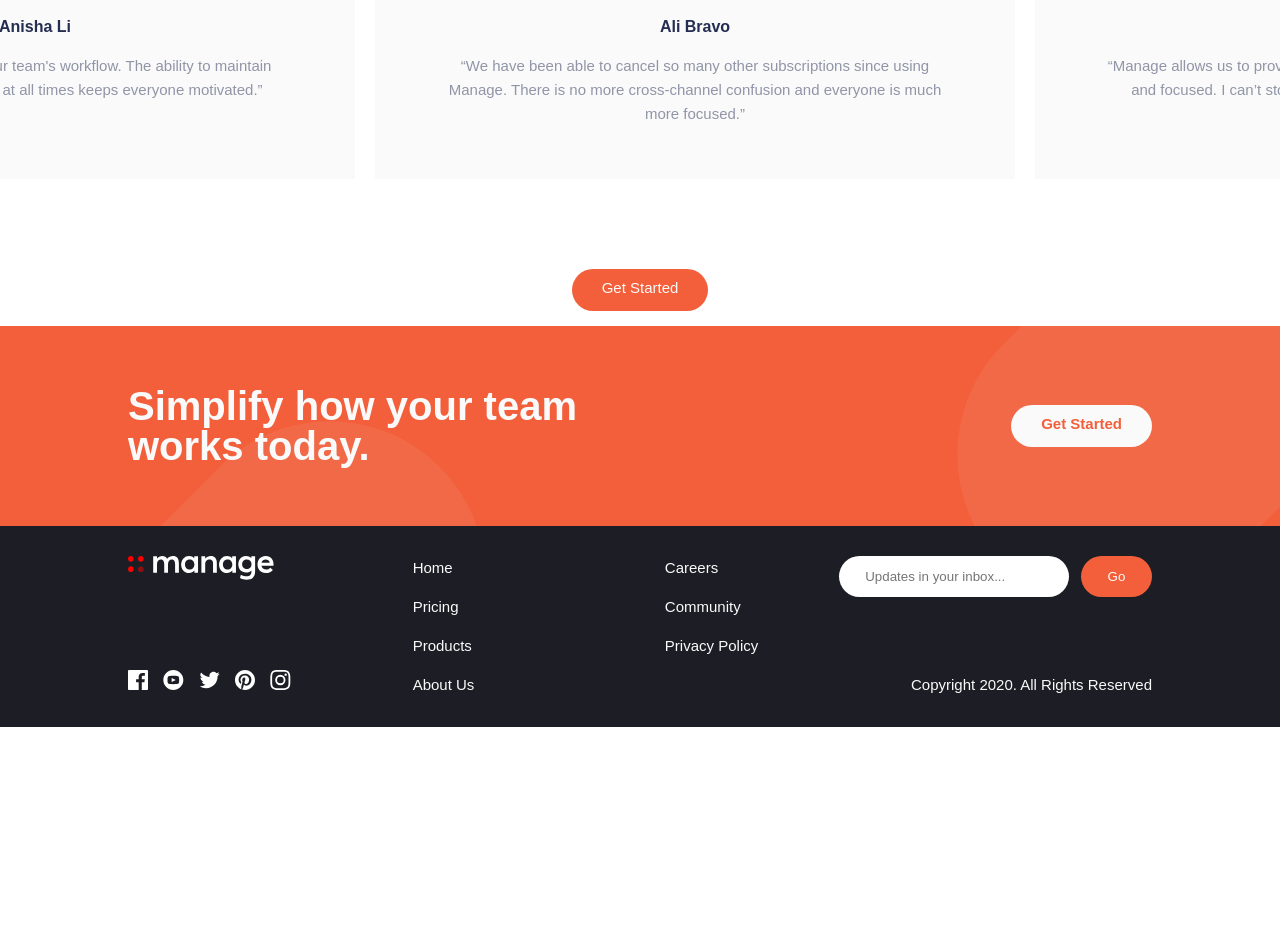
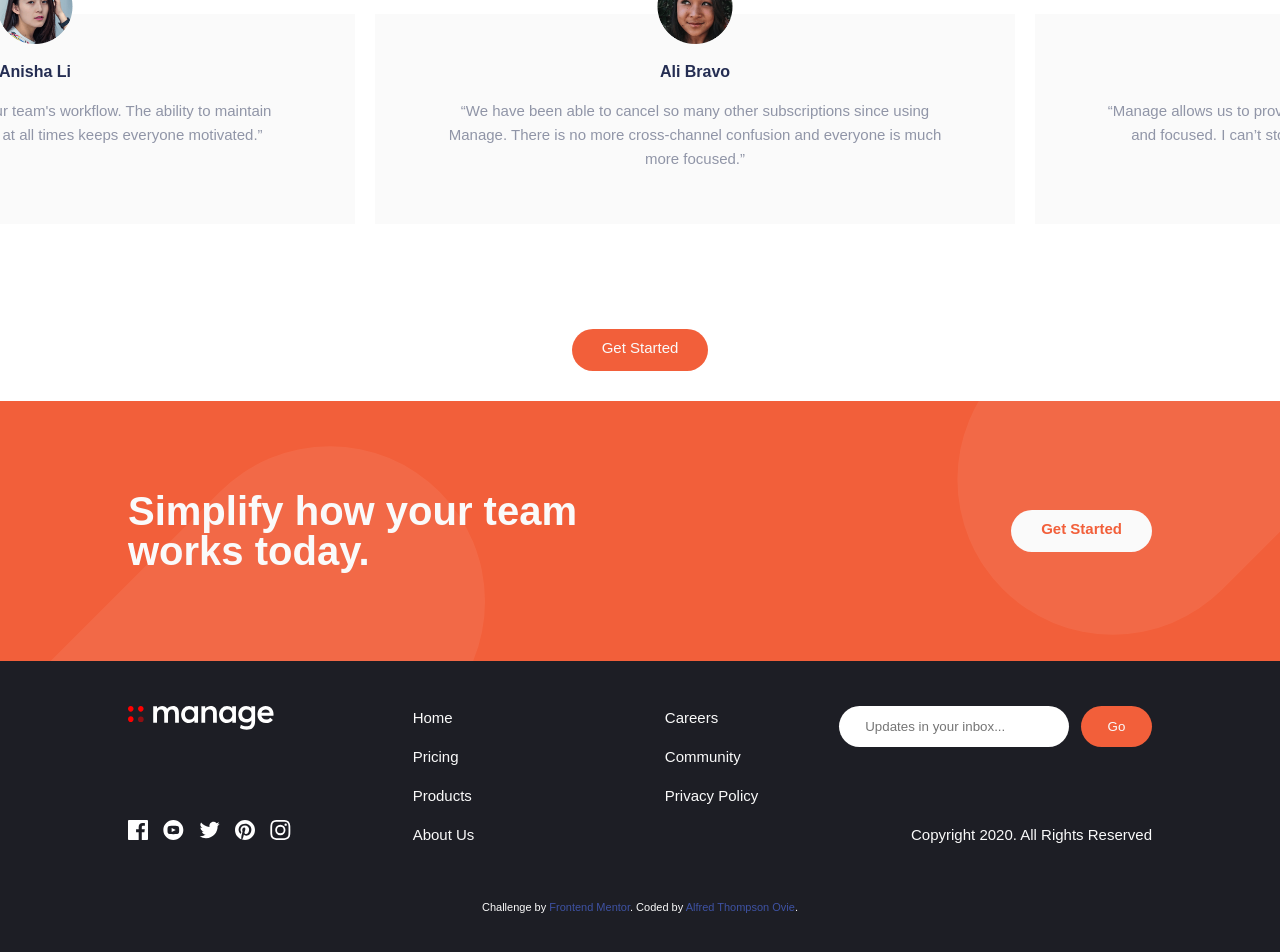
Before and after one commit to alfredthompsonOvie/manage-landing-page, a Vue app: page / in a window 1280 px wide. Shown: the part 1473-2425 px from the top of the page. Before the commit the page ends 2200 px from the top, so only its background shows below. Built offline with nearby package versions, Linux system fonts and the light colour scheme.

Commit message:
final touches

```diff
--- a/src/assets/main.css
+++ b/src/assets/main.css
@@ -41,9 +41,12 @@
 }
 .title--main {
 	font-size: clamp(2rem, 1em + 6vw, 3rem);
+	font-weight: var(--fw-bold);
 }
 .title--subHeading {
 	font-size: clamp(1.5rem, 8vw, 2.4rem);
+	font-weight: var(--fw-bold);
+
 }
 .text {
 	color: var(--DarkGrayishBlue);
@@ -84,7 +87,7 @@
 }
 .about__contents {
 	grid-column: 2/-1;
-	margin-top: 3em;
+	margin-top: 4em;
 }
 .about__content__card {
 	display: grid;
@@ -134,18 +137,17 @@
 	padding: 1em .8em;
 	text-align: center;
 	overflow: hidden;
-	margin: 1.5em 0 1em;
+	margin: 3.5em 0 1em;
 }
 .testimonial__wrapper {
-  margin: 3em 0 1em;
+  margin: 4em 0 1em;
   position: relative;
-  padding: 3em 0;
+  padding: 3em 0 4em;
 }
 .testimonial__card {
   background-color: var(--VaryLightGray);
   position: relative;
-  padding: 3em 0 1em;
-	height: 100px;
+  padding: 3em 0 2.5em;
 	height: 120px;
 }
 .testimonial__card .text {
@@ -167,10 +169,22 @@
 
 .swiper-pagination {
 	position: absolute;
-  bottom: 0;
+  bottom: 5em;
 }
 .swiper-pagination-bullet {
-	background-color: red;
+	background-color: transparent;
+	border: 3px solid var(--BrightRed);
+	width: 1em;
+	height: 1em;
+	/* padding: 1em; */
+}
+.swiper-pagination-bullet-active {
+	background-color: var(--BrightRed);
+	/* border: 2px solid; */
+
+}
+.testimonials .cta--main {
+	margin: 2em 0 1em;
 }
 /* ============================================ */
 /* ============================================ */
@@ -189,6 +203,8 @@
 	background-color: var(--BrightRed);
 	background-image: url("./images/bg-simplify-section-mobile.svg");
 	background-repeat: no-repeat;
+	background-position: left center;
+	padding: 2em 0;
 }
 .getStarted__content{
 	grid-column: 2;
@@ -217,8 +233,9 @@
 
 .contacts {
 	grid-column: 2;
-	padding: 2em 0;
+	padding: 3em 0 3em;
 	/* background-color: blue; */
+	position: relative;
 
 }
 .form {
@@ -246,9 +263,10 @@
 	border-radius: 40px;
 	background-color: var(--BrightRed);
 	color: var(--VaryLightGray);
+	width: 100%;
 }
 .footer__links {
-	margin-top: 2em;
+	margin: 3em 0 3.5em;
 	/* max-width: 400px; */
 	/* margin-inline: auto; */
 	display: flex;
@@ -277,13 +295,17 @@
 	max-width: 400px;
 	margin-inline: auto;
 	display: flex;
-	justify-content: space-between;
+	justify-content: space-around;
 	align-items: center;
 	gap: 1em;
 	flex-wrap: wrap;
 }
+.social__link img {
+	width: 2.5em;
+}
 .logo--footer {
-	margin-top: 2.5em;
+	width: 13.5em;
+	margin-top: 3em;
 	filter:hue-rotate(180deg) invert(1) contrast(9);
 }
 .copyright{
@@ -291,11 +313,25 @@
 	margin-top: 4em;
 	color: var(--VaryLightGray);
 }
+.attribution {
+	font-size: 11px;
+	text-align: center;
+  padding: 2em 0 0;
+  color: var(--VaryLightGray);
+}
+.attribution a {
+	color: hsl(228, 45%, 44%);
+}
 /* ============================================ */
 /* ============================================ */
 /* !MEDIA QUERIES */
 /* ============================================ */
 /* ============================================ */
+@media (min-width: 357px) {
+	.submitBtn {
+		width: initial;
+	}
+}
 @media (min-width: 375px) {
 	.header {
 		background-size: contain;
@@ -455,13 +491,13 @@
 		display: grid;
 		grid-template-columns: .7fr .95fr 1fr;
 
-		grid-template-rows: repeat(2, auto);
+		grid-template-rows: repeat(3, auto);
 		/* align-items: start; */
 		gap: 2em;
 	}
 	.social__links{
 		grid-column: 1;
-		grid-row: 1/-1;
+		grid-row: 1/3;
 		display: flex;
 		justify-content: space-between;
 		flex-direction: column-reverse;
@@ -471,12 +507,16 @@
 	.social__list{
 	margin: 0;
 	}
+	.social__link img {
+		width: initial;
+	}
 	.logo--footer {
+		width: initial;
 		margin-top: 0;
 	}
 	.footer__links{
 		grid-column: 2;
-		grid-row: 1/-1;
+		grid-row: 1/3;
 		margin: 0;
 		justify-content: space-between;
 	}
@@ -505,6 +545,10 @@
 		align-self: end;
 		justify-self: end;
 	}
+	.attribution {
+		grid-column: 1/-1;
+		grid-row: 3;
+	}
 }
 @media (min-width: 1024px){
 	.header {
--- a/src/components/AppAbout.vue
+++ b/src/components/AppAbout.vue
@@ -50,3 +50,8 @@ export default {
 	name: "AppAbout",
 };
 </script>
+<style scoped>
+.text--main {
+	font-size: clamp(.9rem, 4.2vw, 1.0625rem);
+}
+</style>
--- a/src/components/AppNavigation.vue
+++ b/src/components/AppNavigation.vue
@@ -2,7 +2,7 @@
 	<nav class="nav__bar">
     <section class="nav__bar--inner">
       <!-- branding -->
-      <img src="@/assets/images/logo.svg" alt="logo" />
+      <img src="@/assets/images/logo.svg" alt="logo"  class="branding"/>
 
       <!-- menu btn -->
       <div class="hamburger" v-if="isMobile">
@@ -127,7 +127,9 @@ export default {
   align-items: center;
   position: relative;
   z-index: 10;
-
+}
+.branding {
+  width: 8.5em;
 }
 .hamburger {
 	width: 25px;
--- a/src/views/HomeView.vue
+++ b/src/views/HomeView.vue
@@ -14,7 +14,6 @@
 		<section class="contacts">
 			<form action="#" class="form">
 				<div class="form__group">
-					<!-- <label for="email"></label> -->
 					<input
 						type="email"
 						class="form__control"
@@ -54,33 +53,54 @@
 				<ul class="social__list">
 					<li class="social_item">
 						<a href="#" class="social__link">
-							<img src="@/assets/images/icon-facebook.svg" alt="facebook icon" />
+							<img
+								src="@/assets/images/icon-facebook.svg"
+								alt="facebook icon"
+							/>
 						</a>
 					</li>
 					<li class="social_item">
 						<a href="#" class="social__link">
-							<img src="@/assets/images/icon-youtube.svg" alt="facebook icon" />
+							<img src="@/assets/images/icon-youtube.svg" alt="youtube icon" />
 						</a>
 					</li>
 					<li class="social_item">
 						<a href="#" class="social__link">
-							<img src="@/assets/images/icon-twitter.svg" alt="facebook icon" />
+							<img src="@/assets/images/icon-twitter.svg" alt="twitter icon" />
 						</a>
 					</li>
 					<li class="social_item">
 						<a href="#" class="social__link">
-							<img src="@/assets/images/icon-pinterest.svg" alt="facebook icon" />
+							<img
+								src="@/assets/images/icon-pinterest.svg"
+								alt="pinterest icon"
+							/>
 						</a>
 					</li>
 					<li class="social_item">
 						<a href="#" class="social__link">
-							<img src="@/assets/images/icon-instagram.svg" alt="facebook icon" />
+							<img
+								src="@/assets/images/icon-instagram.svg"
+								alt="instagram icon"
+							/>
 						</a>
 					</li>
 				</ul>
 				<img src="@/assets/images/logo.svg" alt="logo" class="logo--footer" />
 			</div>
 			<p class="copyright">Copyright 2020. All Rights Reserved</p>
+
+			<div class="attribution">
+				Challenge by
+				<a href="https://www.frontendmentor.io?ref=challenge" target="_blank"
+					>Frontend Mentor</a
+				>. Coded by
+				<a
+					href="https://www.linkedin.com/in/alfredthompsonovie/"
+					target="_blank"
+					>Alfred Thompson Ovie</a
+				>.
+			</div>
 		</section>
 	</footer>
 </template>
```
Also changed, not shown: src/components/AppTestimonials.vue (+6 -9 lines), src/assets/base.css (indentation only).
